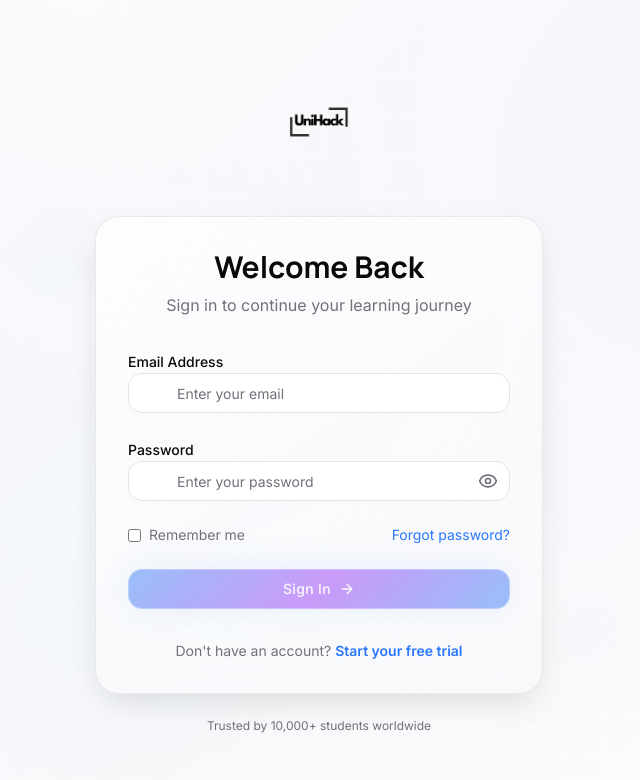
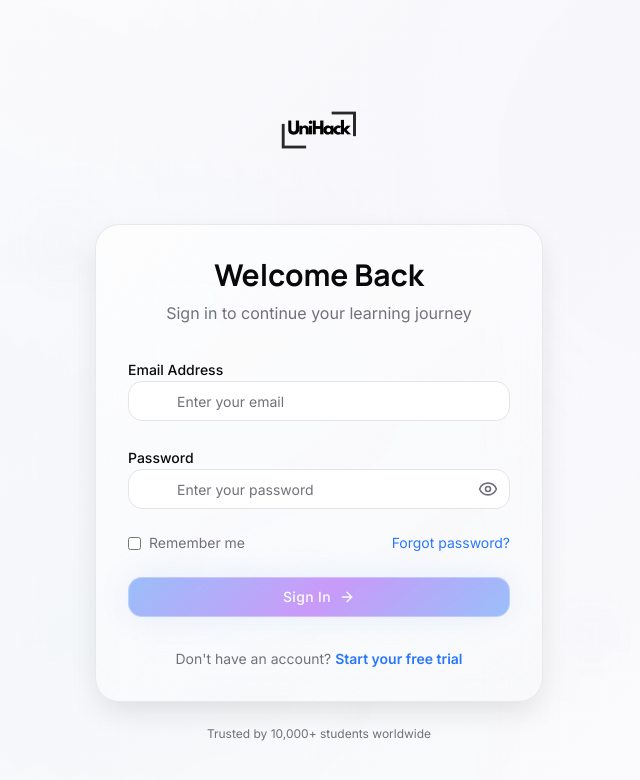
Before and after one commit to j-bull2003/master-exam-ai, a React (Vite) app: page /login in a window 1280 px wide. Shown: the top 780 px of the page, without its empty margins (321-961 px from the left). Built offline with nearby package versions, Linux system fonts and the light colour scheme.

Commit message:
Adjust logo size and spacing
Reduced the gap between the "Welcome back" section and the logo, and increased the logo size for better visual appeal on the login page.

```diff
--- a/src/pages/auth/Login.tsx
+++ b/src/pages/auth/Login.tsx
@@ -58,12 +58,12 @@ const Login = () => {
 
       <div className="w-full max-w-md relative z-10">
         {/* Logo */}
-        <div className="text-center mb-8">
+        <div className="text-center mb-4">
           <Link to="/" className="inline-flex items-center justify-center">
             <img
               src="/lovable-uploads/b9dbc3d9-034b-4089-a5b2-b96c23476bcf.png"
               alt="UniHack.ai Logo"
-              className="h-24 md:h-28 w-auto object-contain"
+              className="h-32 md:h-36 w-auto object-contain"
               style={{ backgroundColor: 'transparent' }}
             />
           </Link>
```
